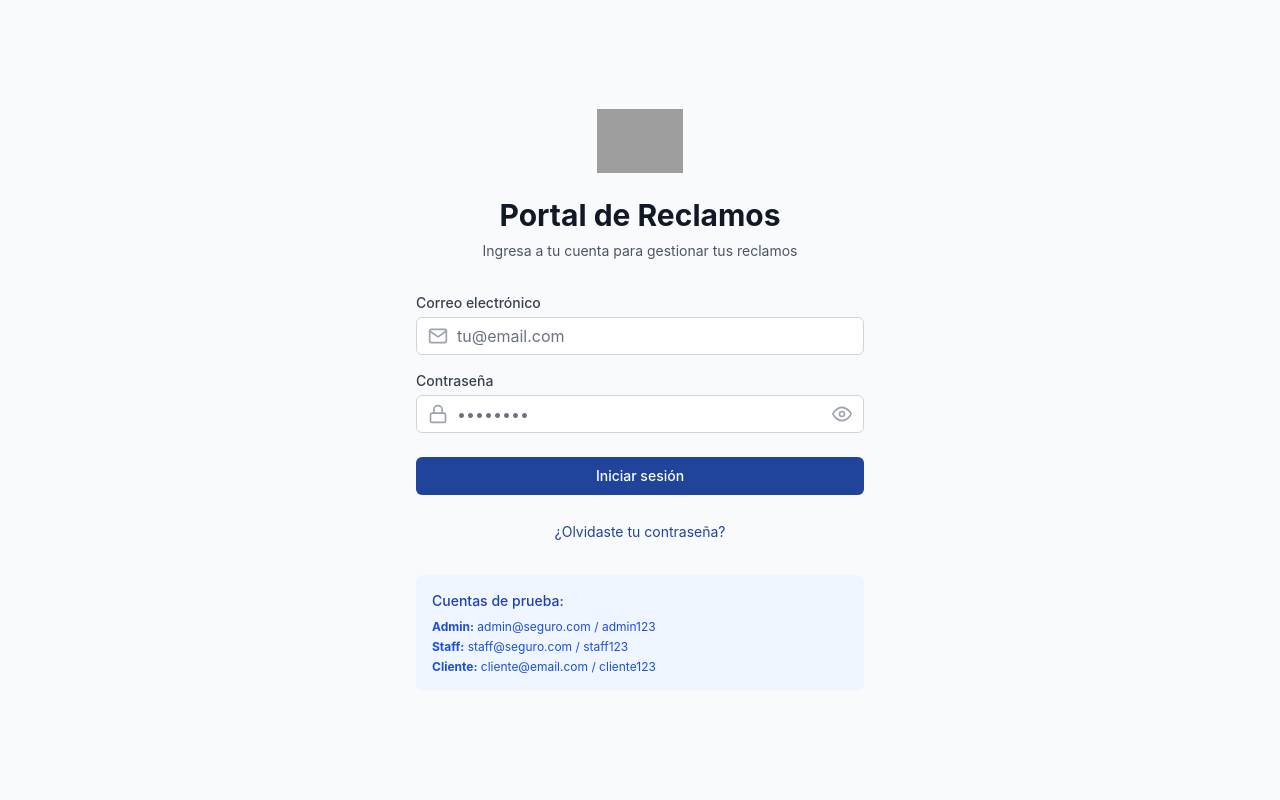
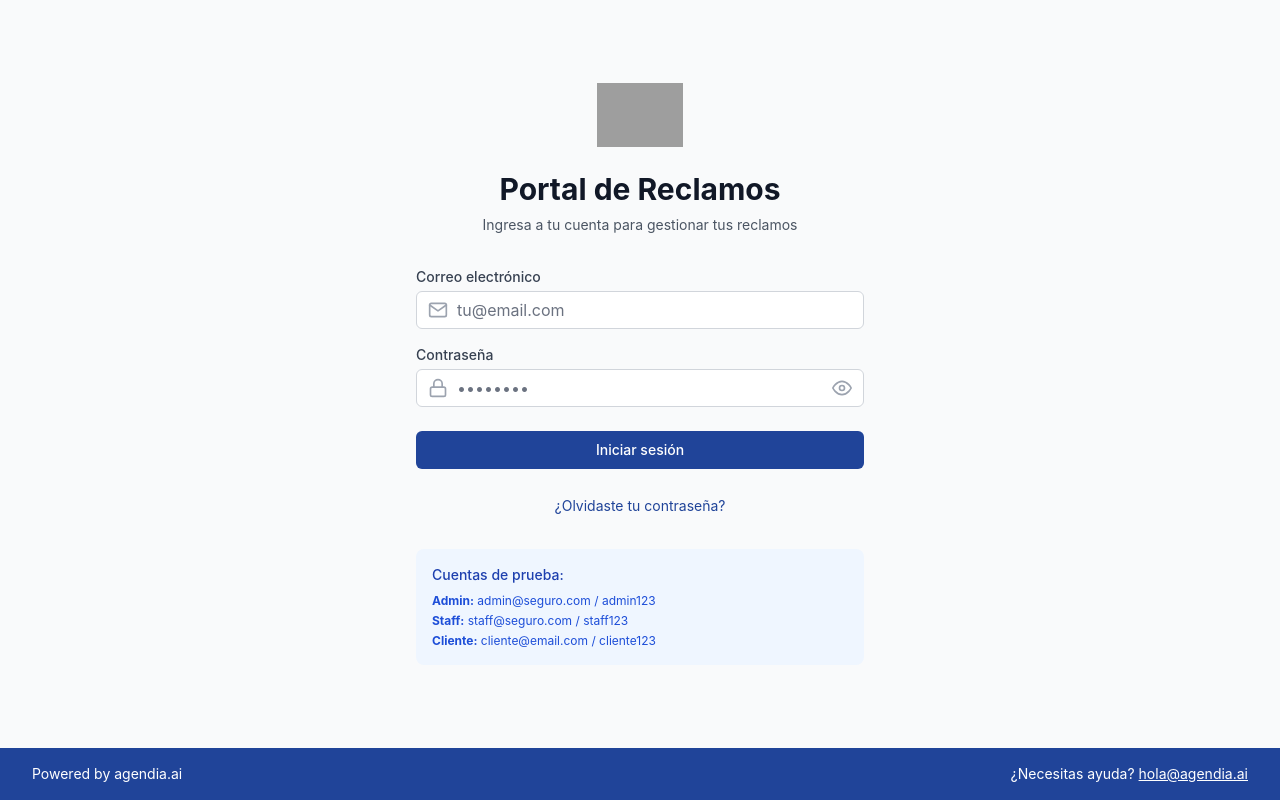
Before and after one commit to ventasocial/Insurance-Claims-Management-Portal-1029, a React (Vite) app: page /#/login in a window 1280 px wide. Before the commit this address led to /#/login. Built offline with nearby package versions, Linux system fonts and the light colour scheme; grey boxes are pictures that could not be loaded.

Commit message:
Added files via Greta

```diff
--- a/src/components/Layout.jsx
+++ b/src/components/Layout.jsx
@@ -105,7 +105,7 @@ const Layout = ({ children, title }) => {
   const isUsersPage = location.pathname === '/admin/usuarios';
 
   return (
-    <div className="min-h-screen bg-gray-50">
+    <div className="min-h-screen bg-gray-50 flex flex-col">
       <header className="bg-white shadow-sm border-b border-gray-200">
         <div className="max-w-7xl mx-auto px-4 sm:px-6 lg:px-8">
           <div className="flex justify-between items-center h-16">
@@ -123,7 +123,7 @@ const Layout = ({ children, title }) => {
                 className="flex items-center space-x-2 text-gray-600 hover:text-primary transition-colors"
               >
                 <SafeIcon icon={FiHome} className="w-5 h-5" />
-                <span>Inicio</span>
+                <span className="hidden sm:inline">Inicio</span>
               </button>
 
               {/* Botón de Usuarios solo para administradores y no visible en la página de usuarios */}
@@ -133,7 +133,7 @@ const Layout = ({ children, title }) => {
                   className="flex items-center space-x-2 text-gray-600 hover:text-primary transition-colors"
                 >
                   <SafeIcon icon={FiUsers} className="w-5 h-5" />
-                  <span>Usuarios</span>
+                  <span className="hidden sm:inline">Usuarios</span>
                 </button>
               )}
 
@@ -142,7 +142,7 @@ const Layout = ({ children, title }) => {
                 className="flex items-center space-x-2 text-gray-700 hover:text-primary transition-colors"
               >
                 <SafeIcon icon={FiUser} className="w-5 h-5" />
-                <span className="text-sm">{user?.name}</span>
+                <span className="text-sm hidden sm:inline">{user?.name}</span>
                 <span className="text-xs bg-primary text-white px-2 py-1 rounded-full">
                   {user?.role === 'admin'
                     ? 'Admin'
@@ -150,20 +150,33 @@ const Layout = ({ children, title }) => {
                       ? 'Staff'
                       : 'Cliente'}
                 </span>
-                <SafeIcon icon={FiEdit} className="w-4 h-4 text-gray-500" />
               </button>
               <button
                 onClick={handleLogout}
                 className="flex items-center space-x-2 text-gray-600 hover:text-red-600 transition-colors"
               >
                 <SafeIcon icon={FiLogOut} className="w-5 h-5" />
-                <span>Salir</span>
+                <span className="hidden sm:inline">Salir</span>
               </button>
             </div>
           </div>
         </div>
       </header>
-      <main className="max-w-7xl mx-auto px-4 sm:px-6 lg:px-8 py-8">{children}</main>
+      <main className="max-w-7xl mx-auto px-4 sm:px-6 lg:px-8 py-8 flex-grow">{children}</main>
+
+      {/* Footer */}
+      <footer className="bg-primary text-white py-4 mt-auto">
+        <div className="max-w-7xl mx-auto px-4 sm:px-6 lg:px-8">
+          <div className="flex flex-col sm:flex-row justify-between items-center">
+            <div className="mb-2 sm:mb-0">
+              <p className="text-sm">Powered by agendia.ai</p>
+            </div>
+            <div>
+              <p className="text-sm">¿Necesitas ayuda? <a href="mailto:hola@agendia.ai" className="underline hover:text-blue-200 transition-colors">hola@agendia.ai</a></p>
+            </div>
+          </div>
+        </div>
+      </footer>
 
       {/* Modal de Edición de Perfil */}
       {showProfileModal && (
--- a/src/pages/Login.jsx
+++ b/src/pages/Login.jsx
@@ -39,7 +39,8 @@ const Login = () => {
   };
 
   return (
-    <div className="min-h-screen flex items-center justify-center bg-gray-50 py-12 px-4 sm:px-6 lg:px-8">
+    <div className="min-h-screen flex flex-col">
+      <div className="flex-grow flex items-center justify-center bg-gray-50 py-12 px-4 sm:px-6 lg:px-8">
         <div className="max-w-md w-full space-y-8">
           <div className="text-center">
             <img
@@ -54,7 +55,6 @@ const Login = () => {
               Ingresa a tu cuenta para gestionar tus reclamos
             </p>
           </div>
-
           <form className="mt-8 space-y-6" onSubmit={handleSubmit}>
             <div className="space-y-4">
               <div>
@@ -108,13 +108,11 @@ const Login = () => {
                 </div>
               </div>
             </div>
-
             {error && (
               <div className="bg-red-50 border border-red-200 text-red-600 px-4 py-3 rounded-md text-sm">
                 {error}
               </div>
             )}
-
             <div>
               <button
                 type="submit"
@@ -124,14 +122,12 @@ const Login = () => {
                 {loading ? 'Iniciando sesión...' : 'Iniciar sesión'}
               </button>
             </div>
-
             <div className="text-center">
               <a href="#" className="text-sm text-primary hover:text-primary-dark">
                 ¿Olvidaste tu contraseña?
               </a>
             </div>
           </form>
-
           <div className="mt-6 p-4 bg-blue-50 rounded-lg">
             <h3 className="text-sm font-medium text-blue-800 mb-2">Cuentas de prueba:</h3>
             <div className="text-xs text-blue-700 space-y-1">
@@ -142,6 +138,21 @@ const Login = () => {
           </div>
         </div>
       </div>
+
+      {/* Footer */}
+      <footer className="bg-primary text-white py-4">
+        <div className="max-w-7xl mx-auto px-4 sm:px-6 lg:px-8">
+          <div className="flex flex-col sm:flex-row justify-between items-center">
+            <div className="mb-2 sm:mb-0">
+              <p className="text-sm">Powered by agendia.ai</p>
+            </div>
+            <div>
+              <p className="text-sm">¿Necesitas ayuda? <a href="mailto:hola@agendia.ai" className="underline hover:text-blue-200 transition-colors">hola@agendia.ai</a></p>
+            </div>
+          </div>
+        </div>
+      </footer>
+    </div>
   );
 };
 
```
Lines whose indentation alone changed are shown as unchanged.
